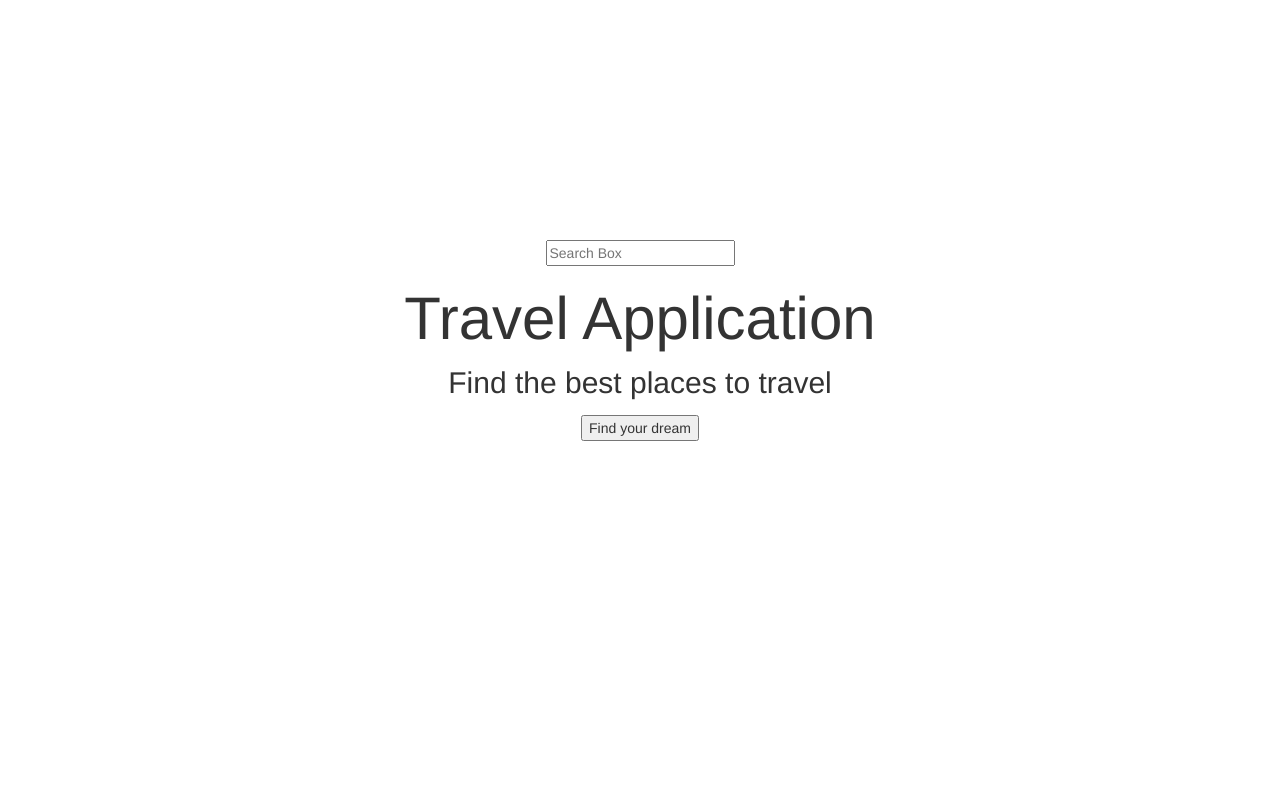
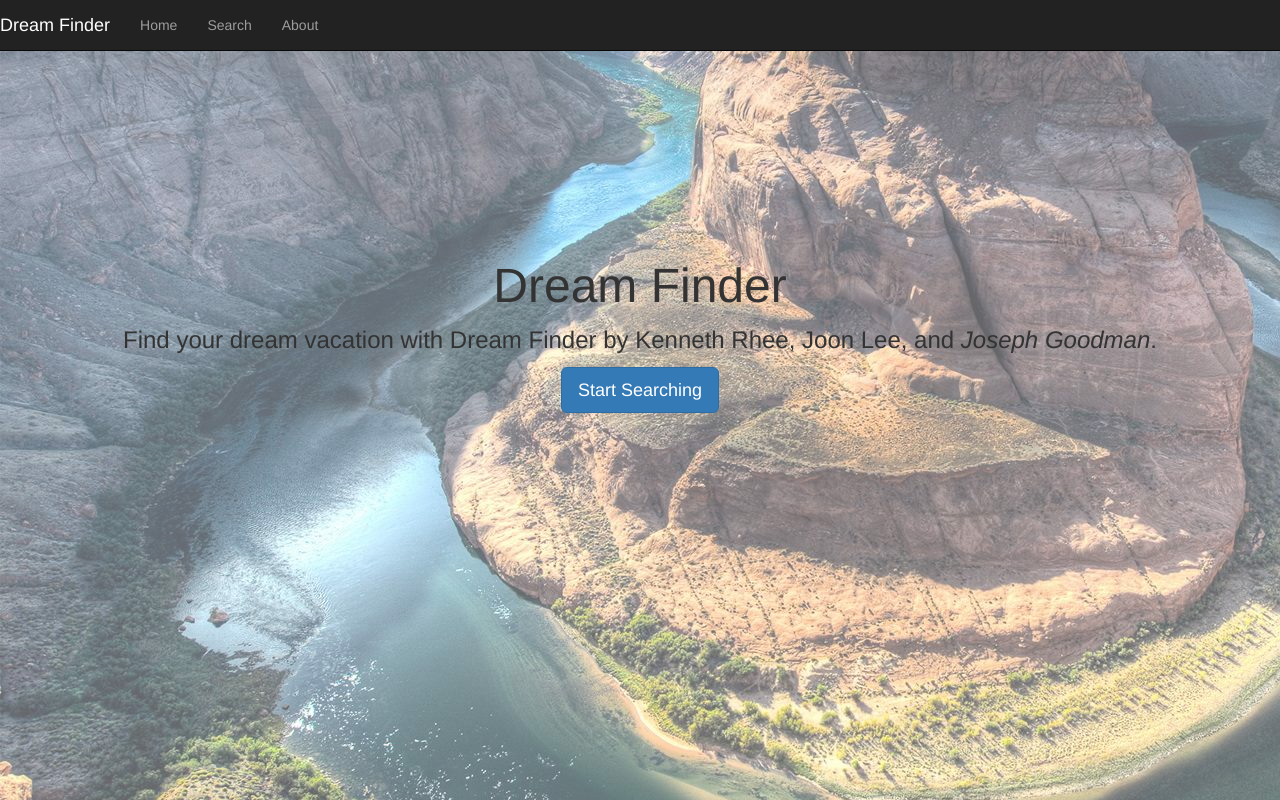
Before and after one commit to kenrhe/travelapp, a Flask app: page / in a window 1280 px wide. Run offline with Flask 2, Linux system fonts and the light colour scheme; parts of the project's set-up code (start-up, migrations or seed data) failed here and were passed over; some libraries are stand-ins or nearby versions.

Commit message:
prettify home and search pag and search pages

```diff
--- a/application.py
+++ b/application.py
@@ -5,7 +5,7 @@ Email: kennethhrhee@gmail.com, thejoonshow@gmail.com, goodman.a.joseph@gmail.com
 
 from routes.browse import app_browse
 from routes.search import app_search
-from flask import render_template, request
+from flask import render_template, request, send_from_directory
 from config import application, db
 import os
 
--- a/routes/browse.py
+++ b/routes/browse.py
@@ -8,7 +8,7 @@ app_browse = Blueprint('browse', __name__)
 def browse():
 	return render_template('browse.html')
 
-@app_browse.route('/<country>/<state>/<city>')
-def city(country, state, city):
-	city = db.cities.find_one({"_id" : country + '/' + state + '/' + city })
+@app_browse.route('/us/<state>/<city>')
+def city(state, city):
+	city = db.cities.find_one({"_id" : 'us/' + state + '/' + city })
 	return render_template('city.html', city=city)
--- a/routes/search.py
+++ b/routes/search.py
@@ -11,7 +11,7 @@ def search():
 
     if request.method == 'POST':
         form = request.form
-        city_data = db.cities.find_one({"city" : form['text'].lower().strip() })
+        city_data = db.cities.find_one({"city" : form['text'].lower().strip().replace(" ", "-") })
 
         return redirect('/' + city_data['_id'])
 
--- a/static/css/index.css
+++ b/static/css/index.css
@@ -40,3 +40,18 @@
 width: 300px;
 min-height: 150px;
 }
+
+.bg-pic {
+	max-width: 100%;
+	height: 300px;
+	margin-top: 24px;
+	border-radius: 6px;
+}
+
+h1 {
+	font-size: 48px;
+}
+
+p {
+	font-size: 24px;
+}
--- a/static/css/style.css
+++ b/static/css/style.css
@@ -37,7 +37,6 @@ html, body {
 
 .initial-cover {
 	top: 0; bottom: 0; left: 0; right: 0;
-	text-align: center;
 	width: auto;
 	height: 40%;
 	margin: auto;
--- a/templates/base.html
+++ b/templates/base.html
@@ -1,6 +1,6 @@
 <html>
   <head>
-    <title>Travel Application</title>
+    <title>Dream Finder</title>
 
     <script src="http://ajax.googleapis.com/ajax/libs/jquery/1.11.1/jquery.min.js"></script>
 
@@ -13,15 +13,30 @@
 
     <link rel="stylesheet" type="text/css" href="/static/css/base.css">
     <link rel="stylesheet" type="text/css" href="/static/css/style.css">
-    <link rel="stylesheet" type="text/css" href="/static/css/index.css">
     {% block header %}{% endblock %}
   </head>
   <body>
-    <div class="initial-cover">
+    <nav class="navbar navbar-inverse navbar-fixed-top">
       <div class="container">
+        <div class="navbar-header">
+          <button type="button" class="navbar-toggle collapsed" data-toggle="collapse" data-target="#navbar" aria-expanded="false" aria-controls="navbar">
+            <span class="sr-only">Toggle navigation</span>
+            <span class="icon-bar"></span>
+            <span class="icon-bar"></span>
+            <span class="icon-bar"></span>
+          </button>
+          <a class="navbar-brand" href="#">Dream Finder</a>
+        </div>
+        <div id="navbar" class="collapse navbar-collapse">
+          <ul class="nav navbar-nav">
+            <li><a href="/">Home</a></li>
+            <li><a href="/search">Search</a></li>
+            <li><a href="/about">About</a></li>
+          </ul>
+        </div><!--/.nav-collapse -->
+      </div>
+    </nav>
+    {% block content %}{% endblock %}
 
-        {% block content %}{% endblock %}
-      </div>
-    </div>
   </body>
 </html>
--- a/templates/index.html
+++ b/templates/index.html
@@ -5,10 +5,10 @@
 {% endblock %}
 
 {% block content %}
-  <input id="pac-input" class="controls" type="text" placeholder="Search Box" />
-    <div class="center-text">
-      <h1>Travel Application</h1>
-      <p>Find the best places to travel</p>
-      <button type="button" id="initial-cover-remove">Find your dream</button>
-    </div>
+<div class="initial-background-container" style="background-image: url(static/img/index.jpg);"></div>
+<div class="initial-cover" style="text-align:center;">
+  <h1>Dream Finder</h1>
+  <p>Find your dream vacation with Dream Finder by Kenneth Rhee, Joon Lee, and <i>Joseph Goodman</i>.</p>
+  <p><a class="btn btn-primary btn-lg" href="/search" role="button">Start Searching</a></p>
+</div>
 {% endblock %}
```
Also changed, not shown: static/css/city.css (+12 -0 lines), static/css/search.css (added, +9 -0 lines), templates/city.html (+6 -5 lines), templates/search.html (+16 -26 lines), static/img/background.jpg (added), static/img/city.jpg (added), static/img/index.jpg (added), static/img/nature.jpg (added), 1 other file.
